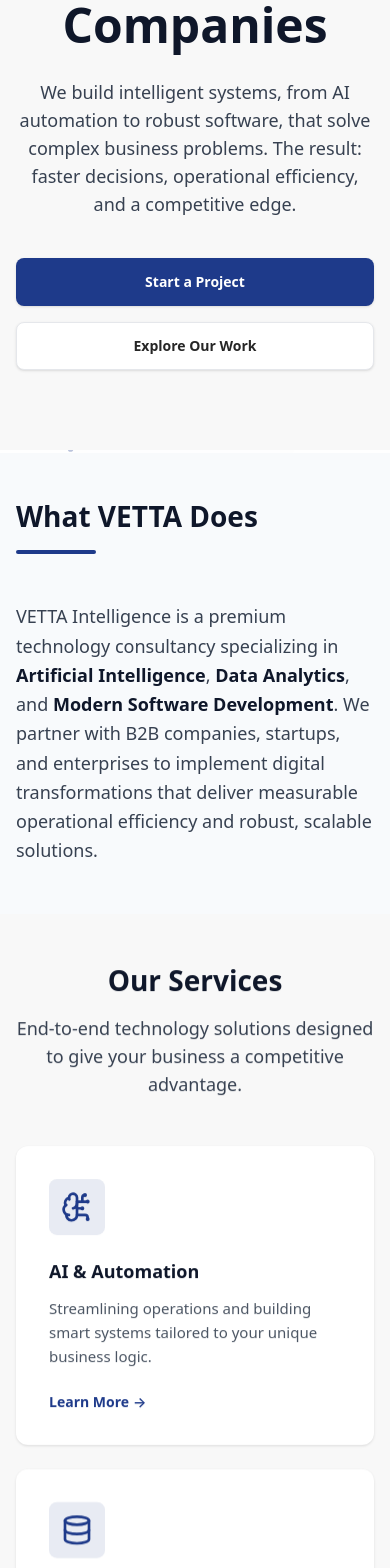
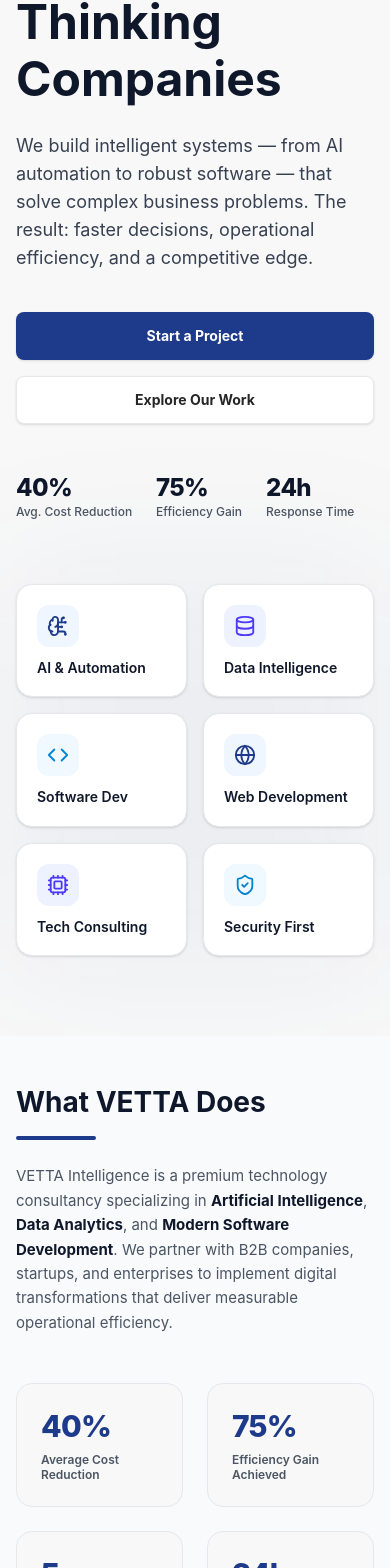
Before and after one commit to haulbox2361/VETTA-, a Next.js app: page / in a window 390 px wide. Shown: the part 391-1959 px from the top of the page. Built offline with nearby package versions, Linux system fonts and the light colour scheme; no server answers.

Commit message:
improve: major design overhaul - Inter font, hero visual, stats, work images, footer social links, service icons, CTA button, connector fix, PageHeader enhancement

```diff
--- a/app/globals.css
+++ b/app/globals.css
@@ -1,4 +1,5 @@
 @import "tailwindcss";
+@import url('https://fonts.googleapis.com/css2?family=Inter:wght@400;500;600;700;800&display=swap');
 
 @theme {
   /* Brand Colors */
@@ -20,7 +21,7 @@
   --color-info: #3B82F6;
 
   /* Typography */
-  --font-sans: system-ui, -apple-system, sans-serif;
+  --font-sans: 'Inter', system-ui, -apple-system, sans-serif;
   --text-display: 48px;
   --text-display--line-height: 1.2;
   --text-display--font-weight: 700;
--- a/components/sections/CTASection.tsx
+++ b/components/sections/CTASection.tsx
@@ -23,6 +23,11 @@
               Start a Project
             </Button>
           </Link>
+          <Link href="/work">
+            <Button variant="secondary" className="w-full sm:w-auto border-white/40 text-white bg-white/10 hover:bg-white/20 hover:border-white/60">
+              Explore Our Work →
+            </Button>
+          </Link>
         </div>
       </Container>
     </Section>
--- a/components/sections/HeroSection.tsx
+++ b/components/sections/HeroSection.tsx
@@ -3,16 +3,32 @@
 import { Section } from '@/components/ui/Section';
 import { Container } from '@/components/ui/Container';
 import { Button } from '@/components/ui/Button';
+import { BrainCircuit, Database, Code, Globe, ShieldCheck, Cpu } from 'lucide-react';
+
+const techIcons = [
+  { icon: BrainCircuit, label: 'AI & Automation', color: 'bg-blue-50 text-brand-blue' },
+  { icon: Database, label: 'Data Intelligence', color: 'bg-indigo-50 text-indigo-600' },
+  { icon: Code, label: 'Software Dev', color: 'bg-sky-50 text-sky-600' },
+  { icon: Globe, label: 'Web Development', color: 'bg-blue-50 text-brand-blue' },
+  { icon: Cpu, label: 'Tech Consulting', color: 'bg-indigo-50 text-indigo-600' },
+  { icon: ShieldCheck, label: 'Security First', color: 'bg-sky-50 text-sky-600' },
+];
 
 export default function HeroSection() {
   return (
-    <Section className="bg-neutral-50 pb-20 pt-24 md:pt-32 lg:pt-40">
-      <Container className="flex flex-col items-center text-center">
-        <h1 className="text-display max-w-4xl text-brand-black mb-6 opacity-0 animate-slide-up" style={{ animationDelay: '100ms' }}>
+    <Section className="bg-neutral-50 pb-20 pt-24 md:pt-32 lg:pt-40 overflow-hidden">
+      <Container className="flex flex-col lg:flex-row items-center gap-16">
+
+        {/* Left: Text */}
+        <div className="flex-1 flex flex-col items-start text-left">
+          <span className="inline-block mb-5 text-xs font-bold tracking-[0.18em] uppercase text-brand-blue bg-brand-blue/8 px-4 py-2 rounded-full border border-brand-blue/15 opacity-0 animate-slide-up" style={{ animationDelay: '0ms' }}>
+            Premium Technology Consultancy
+          </span>
+          <h1 className="text-display max-w-3xl text-brand-black mb-6 opacity-0 animate-slide-up" style={{ animationDelay: '100ms' }}>
             Intelligent Engineering for Forward-Thinking Companies
           </h1>
-        <p className="text-lg max-w-2xl text-neutral-700 mb-10 opacity-0 animate-slide-up" style={{ animationDelay: '250ms' }}>
-          We build intelligent systems, from AI automation to robust software, that solve complex business problems. The result: faster decisions, operational efficiency, and a competitive edge.
+          <p className="text-lg max-w-xl text-neutral-700 mb-10 opacity-0 animate-slide-up" style={{ animationDelay: '250ms' }}>
+            We build intelligent systems — from AI automation to robust software — that solve complex business problems. The result: faster decisions, operational efficiency, and a competitive edge.
           </p>
           <div className="flex flex-col sm:flex-row gap-4 w-full sm:w-auto opacity-0 animate-slide-up" style={{ animationDelay: '400ms' }}>
             <Link href="/contact">
@@ -22,6 +38,44 @@
               <Button variant="secondary" className="w-full sm:w-auto hover:-translate-y-0.5 transition-transform">Explore Our Work</Button>
             </Link>
           </div>
+
+          {/* Trust indicators */}
+          <div className="mt-12 flex flex-wrap gap-6 opacity-0 animate-slide-up" style={{ animationDelay: '550ms' }}>
+            {[
+              { label: '40%', sub: 'Avg. Cost Reduction' },
+              { label: '75%', sub: 'Efficiency Gain' },
+              { label: '24h', sub: 'Response Time' },
+            ].map((stat) => (
+              <div key={stat.label} className="flex flex-col">
+                <span className="text-2xl font-extrabold text-brand-black tracking-tight">{stat.label}</span>
+                <span className="text-xs text-neutral-500 font-medium">{stat.sub}</span>
+              </div>
+            ))}
+          </div>
+        </div>
+
+        {/* Right: Visual grid of capabilities */}
+        <div className="flex-shrink-0 w-full max-w-sm lg:max-w-[380px] opacity-0 animate-slide-up" style={{ animationDelay: '300ms' }}>
+          <div className="relative">
+            {/* Decorative glow */}
+            <div className="absolute inset-0 bg-brand-blue/5 rounded-3xl blur-3xl scale-110" />
+            <div className="relative grid grid-cols-2 gap-4">
+              {techIcons.map(({ icon: Icon, label, color }, i) => (
+                <div
+                  key={label}
+                  className={`flex flex-col items-start gap-3 p-5 rounded-2xl border border-neutral-200 bg-white shadow-sm hover:-translate-y-1 transition-transform duration-300`}
+                  style={{ transitionDelay: `${i * 60}ms` }}
+                >
+                  <div className={`p-2.5 rounded-xl ${color}`}>
+                    <Icon size={22} />
+                  </div>
+                  <span className="text-sm font-semibold text-brand-black leading-tight">{label}</span>
+                </div>
+              ))}
+            </div>
+          </div>
+        </div>
+
       </Container>
     </Section>
   );
--- a/components/sections/HowWeWorkSection.tsx
+++ b/components/sections/HowWeWorkSection.tsx
@@ -43,7 +43,7 @@
 
         <div className="grid grid-cols-1 md:grid-cols-5 gap-8 relative">
           {/* Connector line for desktop */}
-          <div className="hidden md:block absolute top-6 left-0 right-0 h-[1px] bg-neutral-800 -z-0"></div>
+          <div className="hidden md:block absolute top-6 left-0 right-0 h-[1px] bg-brand-blue/40 -z-0"></div>
 
           {steps.map((step, index) => (
             <div key={index} className="relative z-10 flex flex-col">
--- a/components/sections/WhatWeDoSection.tsx
+++ b/components/sections/WhatWeDoSection.tsx
@@ -1,21 +1,49 @@
 import React from 'react';
 import { Section } from '@/components/ui/Section';
 import { Container } from '@/components/ui/Container';
+import { Reveal } from '@/components/ui/Reveal';
+
+const stats = [
+  { value: '40%', label: 'Average Cost Reduction' },
+  { value: '75%', label: 'Efficiency Gain Achieved' },
+  { value: '5+', label: 'Core Technology Disciplines' },
+  { value: '24h', label: 'Response Guarantee' },
+];
 
 export default function WhatWeDoSection() {
   return (
     <Section>
       <Container>
         <div className="flex flex-col md:flex-row justify-between gap-12">
-          <div className="md:w-1/3">
+          <Reveal className="md:w-1/3">
             <h2 className="text-h2 text-brand-black mb-4">What VETTA Does</h2>
-            <div className="h-1 w-20 bg-brand-blue rounded-full"></div>
-          </div>
-          <div className="md:w-2/3">
-            <p className="text-h4 text-neutral-700 font-normal leading-relaxed">
-              VETTA Intelligence is a premium technology consultancy specializing in <strong className="text-brand-black">Artificial Intelligence</strong>, <strong className="text-brand-black">Data Analytics</strong>, and <strong className="text-brand-black">Modern Software Development</strong>. We partner with B2B companies, startups, and enterprises to implement digital transformations that deliver measurable operational efficiency and robust, scalable solutions.
+            <div className="h-1 w-20 bg-brand-blue rounded-full mb-6"></div>
+            <p className="text-body text-neutral-500 leading-relaxed">
+              VETTA Intelligence is a premium technology consultancy specializing in{' '}
+              <strong className="text-brand-black">Artificial Intelligence</strong>,{' '}
+              <strong className="text-brand-black">Data Analytics</strong>, and{' '}
+              <strong className="text-brand-black">Modern Software Development</strong>.{' '}
+              We partner with B2B companies, startups, and enterprises to implement digital
+              transformations that deliver measurable operational efficiency.
             </p>
-          </div>
+          </Reveal>
+          <Reveal className="md:w-2/3">
+            <div className="grid grid-cols-2 md:grid-cols-4 gap-6 md:gap-4">
+              {stats.map((stat, i) => (
+                <div
+                  key={i}
+                  className="flex flex-col p-6 bg-neutral-50 border border-neutral-200 rounded-2xl hover:border-brand-blue/30 hover:bg-brand-blue/5 transition-colors duration-300"
+                >
+                  <span className="text-3xl md:text-4xl font-extrabold text-brand-blue tracking-tight mb-2">
+                    {stat.value}
+                  </span>
+                  <span className="text-xs font-semibold text-neutral-500 leading-tight">
+                    {stat.label}
+                  </span>
+                </div>
+              ))}
+            </div>
+          </Reveal>
         </div>
       </Container>
     </Section>
--- a/components/sections/WorkPreviewSection.tsx
+++ b/components/sections/WorkPreviewSection.tsx
@@ -1,24 +1,28 @@
 import React from 'react';
 import Link from 'next/link';
+import Image from 'next/image';
 import { Section } from '@/components/ui/Section';
 import { Container } from '@/components/ui/Container';
 import { Card } from '@/components/ui/Card';
 import { Reveal } from '@/components/ui/Reveal';
 import { Button } from '@/components/ui/Button';
 
-// Placeholder data for Phase 04
 const projects = [
   {
     title: 'Enterprise Data Pipeline',
     category: 'Data Analytics',
-    description: 'Built a scalable real-time data processing pipeline for a Fortune 500 logistics company.',
-    placeholderColor: 'bg-neutral-200'
+    description: 'Built a scalable real-time data processing pipeline for a Fortune 500 logistics company, handling 1.2M+ requests/min with 99.8% uptime.',
+    image: '/images/work/work-1.jpg',
+    metric: '99.8% Uptime',
+    hasImage: true,
   },
   {
     title: 'Automated Customer Operations',
     category: 'AI & Automation',
-    description: 'Implemented an AI-driven workflow that reduced manual processing time by 75%.',
-    placeholderColor: 'bg-brand-blue/10'
+    description: 'Implemented an AI-driven workflow that reduced manual processing time by 75%, handling 247+ support tickets autonomously per day.',
+    image: null,
+    metric: '75% Efficiency Gain',
+    hasImage: false,
   }
 ];
 
@@ -41,21 +45,48 @@
         <div className="grid grid-cols-1 md:grid-cols-2 gap-8 mb-8 md:mb-0">
           {projects.map((project, index) => (
             <Reveal key={index} delay={index * 150}>
-              <Link href="/work" className="group focus-visible:outline-none focus-visible:ring-2 focus-visible:ring-brand-blue rounded-xl block">
+              <Link href="/work" className="group focus-visible:outline-none focus-visible:ring-2 focus-visible:ring-brand-blue rounded-xl block h-full">
                 <Card className="p-0 overflow-hidden h-full flex flex-col border-transparent hover:border-brand-blue/20 transition-all">
-                  <div className={`w-full h-64 ${project.placeholderColor} relative overflow-hidden`}>
-                    <div className="absolute inset-0 flex items-center justify-center text-neutral-400 font-medium group-hover:scale-105 transition-transform duration-500">
-                      Project Image Placeholder
-                    </div>
+                  {/* Project Image */}
+                  <div className="w-full h-64 relative overflow-hidden bg-neutral-100">
+                    {project.hasImage ? (
+                      <Image
+                        src={project.image!}
+                        alt={project.title}
+                        fill
+                        className="object-cover group-hover:scale-105 transition-transform duration-500"
+                      />
+                    ) : (
+                      /* Stylised placeholder for AI Automation project */
+                      <div className="absolute inset-0 bg-gradient-to-br from-brand-blue/90 to-indigo-700 flex items-center justify-center">
+                        <div className="text-center text-white px-8">
+                          <div className="text-5xl font-extrabold tracking-tighter mb-2">75%</div>
+                          <div className="text-sm font-semibold opacity-80 uppercase tracking-widest">Efficiency Gain</div>
+                          <div className="mt-6 grid grid-cols-3 gap-3 opacity-60">
+                            {['Tickets/Day', 'Automated', 'Accuracy'].map((label, i) => (
+                              <div key={i} className="bg-white/10 rounded-lg px-3 py-2">
+                                <div className="text-lg font-bold">{['247+', '94%', '99.1%'][i]}</div>
+                                <div className="text-[10px] opacity-70">{label}</div>
+                              </div>
+                            ))}
+                          </div>
+                        </div>
+                      </div>
+                    )}
                   </div>
                   <div className="p-8 flex flex-col flex-1">
-                    <span className="text-xs font-bold tracking-wider text-brand-blue uppercase mb-3">
-                      {project.category}
-                    </span>
+                    <div className="flex items-center justify-between mb-3">
+                      <span className="text-xs font-bold tracking-wider text-brand-blue uppercase">
+                        {project.category}
+                      </span>
+                      <span className="text-xs font-semibold bg-brand-blue/8 text-brand-blue px-2.5 py-1 rounded-full border border-brand-blue/15">
+                        {project.metric}
+                      </span>
+                    </div>
                     <h3 className="text-h3 text-brand-black mb-3 group-hover:text-brand-blue transition-colors">
                       {project.title}
                     </h3>
-                    <p className="text-body text-neutral-500 mb-0">
+                    <p className="text-body text-neutral-500">
                       {project.description}
                     </p>
                   </div>
--- a/components/ui/Footer.tsx
+++ b/components/ui/Footer.tsx
@@ -1,7 +1,8 @@
 import React from 'react';
 import Link from 'next/link';
-import { Container } from './Container';
+import { Container } from '@/components/ui/Container';
 import { Logo } from './Logo';
+import { Linkedin, Twitter, Github } from 'lucide-react';
 
 export function Footer() {
   const currentYear = new Date().getFullYear();
@@ -15,21 +16,45 @@
             <Link href="/" className="inline-block focus-visible:outline-none focus-visible:ring-2 focus-visible:ring-white/50 rounded-md hover:opacity-90 transition-opacity">
               <Logo className="origin-left" inverted={true} />
             </Link>
-            <p className="text-sm text-white leading-relaxed">
+            <p className="text-sm text-white/80 leading-relaxed">
               Simple Outside. Intelligent Inside. Professional technology consulting for forward-thinking companies.
             </p>
+            {/* Social Links */}
+            <div className="flex items-center gap-4">
+              <a
+                href="#"
+                aria-label="LinkedIn"
+                className="w-9 h-9 rounded-lg bg-white/10 hover:bg-white/20 flex items-center justify-center text-white transition-colors duration-200"
+              >
+                <Linkedin size={16} />
+              </a>
+              <a
+                href="#"
+                aria-label="Twitter / X"
+                className="w-9 h-9 rounded-lg bg-white/10 hover:bg-white/20 flex items-center justify-center text-white transition-colors duration-200"
+              >
+                <Twitter size={16} />
+              </a>
+              <a
+                href="#"
+                aria-label="GitHub"
+                className="w-9 h-9 rounded-lg bg-white/10 hover:bg-white/20 flex items-center justify-center text-white transition-colors duration-200"
+              >
+                <Github size={16} />
+              </a>
+            </div>
           </div>
 
           {/* Services Col */}
           <div className="flex flex-col gap-4">
             <h3 className="text-xs font-bold uppercase tracking-wider text-white">Services</h3>
             <ul className="flex flex-col gap-3 text-sm text-white">
-              <li><Link href="/services/ai-automation" className="text-white hover:opacity-80 transition-opacity focus-visible:outline-none focus-visible:ring-2 focus-visible:ring-white/50 rounded-sm">AI & Automation</Link></li>
-              <li><Link href="/services/data-analytics" className="text-white hover:opacity-80 transition-opacity focus-visible:outline-none focus-visible:ring-2 focus-visible:ring-white/50 rounded-sm">Data Analysis & Intelligence</Link></li>
-              <li><Link href="/services/software-development" className="text-white hover:opacity-80 transition-opacity focus-visible:outline-none focus-visible:ring-2 focus-visible:ring-white/50 rounded-sm">Software Development</Link></li>
-              <li><Link href="/services/web-development" className="text-white hover:opacity-80 transition-opacity focus-visible:outline-none focus-visible:ring-2 focus-visible:ring-white/50 rounded-sm">Web Development</Link></li>
-              <li><Link href="/services/research-intelligence" className="text-white hover:opacity-80 transition-opacity focus-visible:outline-none focus-visible:ring-2 focus-visible:ring-white/50 rounded-sm">Research & Intelligence</Link></li>
-              <li><Link href="/services/technology-consulting" className="text-white hover:opacity-80 transition-opacity focus-visible:outline-none focus-visible:ring-2 focus-visible:ring-white/50 rounded-sm">Technology Consulting</Link></li>
+              <li><Link href="/services/ai-automation" className="text-white/80 hover:text-white transition-colors focus-visible:outline-none focus-visible:ring-2 focus-visible:ring-white/50 rounded-sm">AI & Automation</Link></li>
+              <li><Link href="/services/data-analytics" className="text-white/80 hover:text-white transition-colors focus-visible:outline-none focus-visible:ring-2 focus-visible:ring-white/50 rounded-sm">Data Analysis & Intelligence</Link></li>
+              <li><Link href="/services/software-development" className="text-white/80 hover:text-white transition-colors focus-visible:outline-none focus-visible:ring-2 focus-visible:ring-white/50 rounded-sm">Software Development</Link></li>
+              <li><Link href="/services/web-development" className="text-white/80 hover:text-white transition-colors focus-visible:outline-none focus-visible:ring-2 focus-visible:ring-white/50 rounded-sm">Web Development</Link></li>
+              <li><Link href="/services/research-intelligence" className="text-white/80 hover:text-white transition-colors focus-visible:outline-none focus-visible:ring-2 focus-visible:ring-white/50 rounded-sm">Research & Intelligence</Link></li>
+              <li><Link href="/services/technology-consulting" className="text-white/80 hover:text-white transition-colors focus-visible:outline-none focus-visible:ring-2 focus-visible:ring-white/50 rounded-sm">Technology Consulting</Link></li>
             </ul>
           </div>
 
@@ -37,10 +62,10 @@
           <div className="flex flex-col gap-4">
             <h3 className="text-xs font-bold uppercase tracking-wider text-white">Company</h3>
             <ul className="flex flex-col gap-3 text-sm text-white">
-              <li><Link href="/work" className="text-white hover:opacity-80 transition-opacity focus-visible:outline-none focus-visible:ring-2 focus-visible:ring-white/50 rounded-sm">Work</Link></li>
-              <li><Link href="/research" className="text-white hover:opacity-80 transition-opacity focus-visible:outline-none focus-visible:ring-2 focus-visible:ring-white/50 rounded-sm">Research</Link></li>
-              <li><Link href="/about" className="text-white hover:opacity-80 transition-opacity focus-visible:outline-none focus-visible:ring-2 focus-visible:ring-white/50 rounded-sm">About</Link></li>
-              <li><Link href="/contact" className="text-white hover:opacity-80 transition-opacity focus-visible:outline-none focus-visible:ring-2 focus-visible:ring-white/50 rounded-sm">Contact</Link></li>
+              <li><Link href="/work" className="text-white/80 hover:text-white transition-colors focus-visible:outline-none focus-visible:ring-2 focus-visible:ring-white/50 rounded-sm">Work</Link></li>
+              <li><Link href="/research" className="text-white/80 hover:text-white transition-colors focus-visible:outline-none focus-visible:ring-2 focus-visible:ring-white/50 rounded-sm">Research</Link></li>
+              <li><Link href="/about" className="text-white/80 hover:text-white transition-colors focus-visible:outline-none focus-visible:ring-2 focus-visible:ring-white/50 rounded-sm">About</Link></li>
+              <li><Link href="/contact" className="text-white/80 hover:text-white transition-colors focus-visible:outline-none focus-visible:ring-2 focus-visible:ring-white/50 rounded-sm">Contact</Link></li>
             </ul>
           </div>
 
@@ -48,15 +73,18 @@
           <div className="flex flex-col gap-4">
             <h3 className="text-xs font-bold uppercase tracking-wider text-white">Legal</h3>
             <ul className="flex flex-col gap-3 text-sm text-white">
-              <li><Link href="/privacy" className="text-white hover:opacity-80 transition-opacity focus-visible:outline-none focus-visible:ring-2 focus-visible:ring-white/50 rounded-sm">Privacy Policy</Link></li>
-              <li><Link href="/terms" className="text-white hover:opacity-80 transition-opacity focus-visible:outline-none focus-visible:ring-2 focus-visible:ring-white/50 rounded-sm">Terms of Service</Link></li>
+              <li><Link href="/privacy" className="text-white/80 hover:text-white transition-colors focus-visible:outline-none focus-visible:ring-2 focus-visible:ring-white/50 rounded-sm">Privacy Policy</Link></li>
+              <li><Link href="/terms" className="text-white/80 hover:text-white transition-colors focus-visible:outline-none focus-visible:ring-2 focus-visible:ring-white/50 rounded-sm">Terms of Service</Link></li>
             </ul>
           </div>
         </div>
 
-        <div className="mt-16 flex flex-col md:flex-row items-center justify-between border-t border-white/20 pt-8">
-          <p className="text-sm text-white">
+        <div className="mt-16 flex flex-col md:flex-row items-center justify-between border-t border-white/20 pt-8 gap-4">
+          <p className="text-sm text-white/70">
             &copy; {currentYear} VETTA Intelligence. All rights reserved.
+          </p>
+          <p className="text-xs text-white/50">
+            Built with precision. Engineered for impact.
           </p>
         </div>
       </Container>
--- a/components/ui/PageHeader.tsx
+++ b/components/ui/PageHeader.tsx
@@ -1,22 +1,45 @@
 import React from 'react';
 import { Container } from './Container';
+import { BrainCircuit, Database, Code, Globe, FileSearch, LineChart } from 'lucide-react';
 
 interface PageHeaderProps {
   title: string;
   description?: string;
   tagline?: string;
+  icon?: React.ReactNode;
 }
 
+const iconMap: Record<string, React.ReactNode> = {
+  'Expertise': <BrainCircuit size={28} className="text-brand-blue" />,
+  'Our Work': <Code size={28} className="text-brand-blue" />,
+  'Intelligence': <FileSearch size={28} className="text-brand-blue" />,
+  'Contact Us': <Globe size={28} className="text-brand-blue" />,
+  'Our Story': <LineChart size={28} className="text-brand-blue" />,
+  'Data': <Database size={28} className="text-brand-blue" />,
+};
+
 export function PageHeader({ title, description, tagline }: PageHeaderProps) {
+  const decorativeIcon = tagline ? iconMap[tagline] : null;
+
   return (
     <div className="relative bg-white py-16 md:py-24 border-b border-slate-200 overflow-hidden">
-      {/* Very subtle background pattern to add texture without being heavy */}
+      {/* Very subtle background pattern */}
       <div className="absolute inset-0 opacity-[0.015] bg-[radial-gradient(#1E3A8A_1px,transparent_1px)] [background-size:16px_16px]"></div>
+
+      {/* Decorative right element */}
+      {decorativeIcon && (
+        <div className="absolute right-8 top-1/2 -translate-y-1/2 opacity-[0.06] hidden md:flex items-center justify-center w-64 h-64 text-brand-blue pointer-events-none">
+          <div className="scale-[5]">{decorativeIcon}</div>
+        </div>
+      )}
+
+      {/* Gradient accent line at top */}
+      <div className="absolute top-0 left-0 right-0 h-[3px] bg-gradient-to-r from-transparent via-brand-blue/40 to-transparent" />
 
       <Container className="relative z-10">
         <div className="max-w-3xl">
           {tagline && (
-            <span className="text-brand-blue font-bold tracking-[0.15em] text-xs uppercase mb-4 block">
+            <span className="inline-flex items-center gap-2 text-brand-blue font-bold tracking-[0.15em] text-xs uppercase mb-5 bg-brand-blue/8 px-3 py-1.5 rounded-full border border-brand-blue/15">
               {tagline}
             </span>
           )}
```
Also changed, not shown: app/(marketing)/services/page.tsx (+16 -2 lines), public/images/work/work-1.jpg (added). Lines whose indentation alone changed are shown as unchanged.
